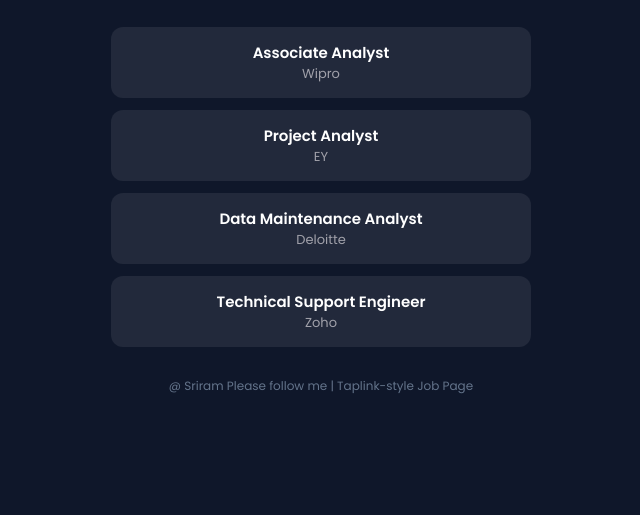
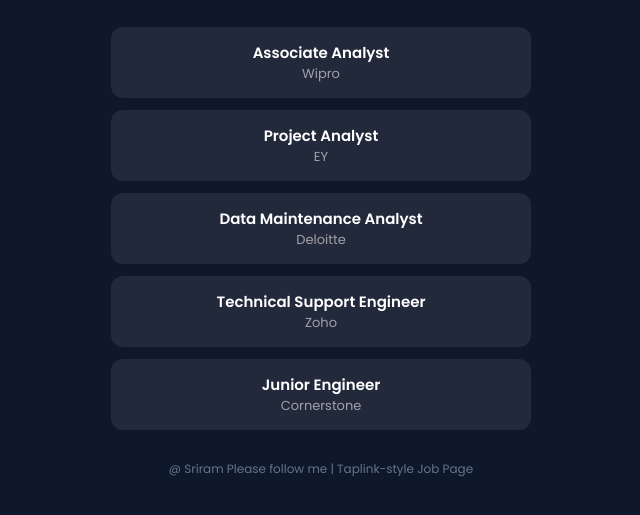
Before and after one commit to Burugusriram/index.html, a plain HTML site: page index.html in a window 1280 px wide. Shown: the part 191-706 px from the top of the page, without its empty margins (319-959 px from the left). Drawn offline with Linux system fonts and the light colour scheme.

Commit message:
Update index.html

```diff
--- a/index.html
+++ b/index.html
@@ -111,6 +111,12 @@
   <div class="job-title">Technical Support Engineer</div>
   <div class="job-company">Zoho</div>
 </a>
+<a href="https://cornerstone.csod.com/ux/ats/careersite/2/home/requisition/10559?c=cornerstone&sq=req10559&referralToken=3Ca_dG0QUECoxnkOLFcN_A"
+   target="_blank"
+   class="job">
+  <div class="job-title">Junior Engineer</div>
+  <div class="job-company">Cornerstone</div>
+</a>
 
 
   </div>
```
